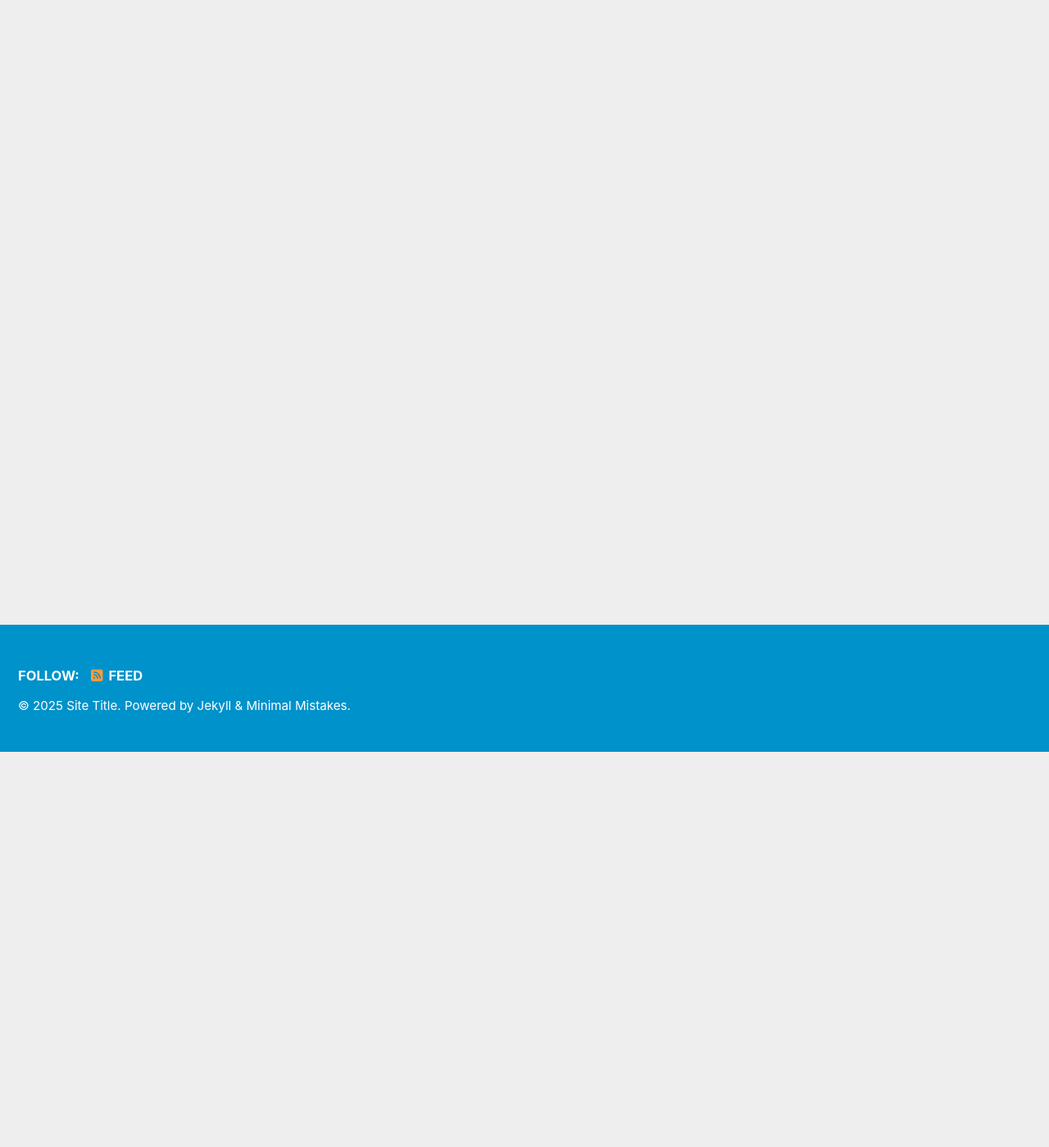
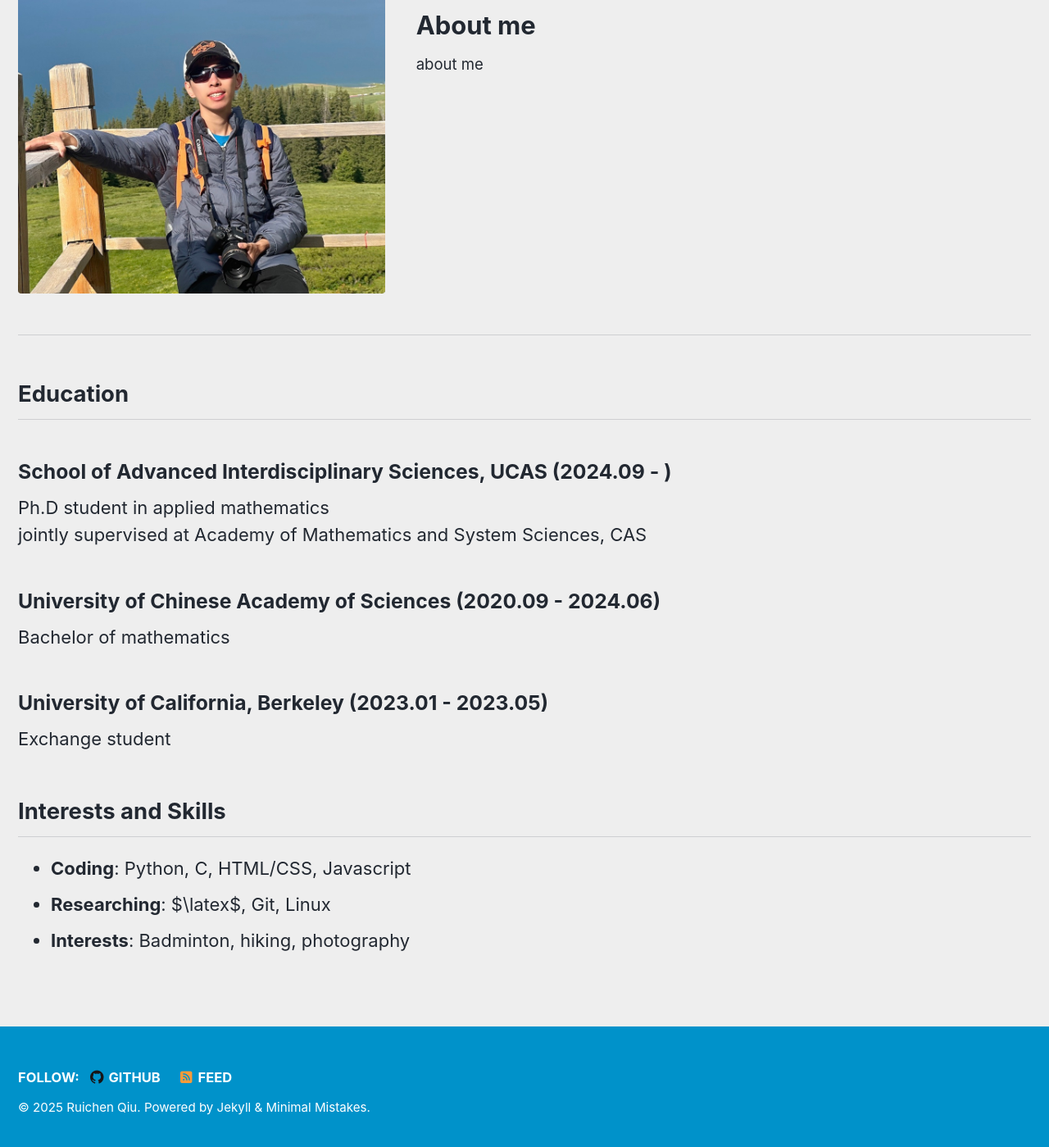
Before and after one commit to Iri-sated/Iri-sated.github.io, a Jekyll site: the page built from _pages/home.md, in a window 1280 px wide and 1400 px high, scrolled down 483 px. Shown: the whole window at 82% size. Built offline with Jekyll 4.4.1, drawn with Linux system fonts in a browser that asks for light colours; cached includes are drawn as plain includes; the list of posts is cut into pages by our own code; some of the changed text lies outside the part shown.

Commit message:
Basic info

```diff
--- a/_config.yml
+++ b/_config.yml
@@ -17,16 +17,16 @@ minimal_mistakes_skin    : "air" # "air", "aqua", "contrast", "dark", "dirt", "n
 # Site Settings
 locale                   : "en-US"
 rtl                      : # true, false (default) # turns direction of the page into right to left for RTL languages
-title                    : "Site Title"
+title                    : "Ruichen Qiu"
 title_separator          : "-"
 subtitle                 : # site tagline that appears below site title in masthead
-name                     : "Your Name"
-description              : "An amazing website."
-url                      : # the base hostname & protocol for your site e.g. "https://mmistakes.github.io"
+name                     : "Ruichen Qiu"
+description              : "Ph.D Student in Math and AI, Cyber Alchemist"
+url                      : "Iri-sated.github.io" # the base hostname & protocol for your site e.g. "https://mmistakes.github.io"
 baseurl                  : # the subpath of your site, e.g. "/blog"
-repository               : # GitHub username/repo-name e.g. "mmistakes/minimal-mistakes"
+repository               : "Iri-sated/Iri-sated.github.io" # GitHub username/repo-name e.g. "mmistakes/minimal-mistakes"
 teaser                   : # path of fallback teaser image, e.g. "/assets/images/500x300.png"
-logo                     : # path of logo image to display in the masthead, e.g. "/assets/images/88x88.png"
+logo                     : "assets/images/masthead_logo.jpg" # path of logo image to display in the masthead, e.g. "/assets/images/88x88.png"
 masthead_title           : # overrides the website title displayed in the masthead, use " " for no title
 breadcrumbs              : # true, false (default)
 words_per_minute         : 200
@@ -113,29 +113,29 @@ analytics:
 
 # Site Author
 author:
-  name             : "Your Name"
-  avatar           : # path of avatar image, e.g. "/assets/images/bio-photo.jpg"
-  bio              : "I am an **amazing** person."
-  location         : "Somewhere"
+  name             : "Ruichen Qiu"
+  avatar           : assets/images/avatar_ai.jpg # path of avatar image, e.g. "/assets/images/bio-photo.jpg"
+  bio              : "Ph.D Student in Math and AI, Cyber Alchemist"
+  location         : "Beijing, China"
   email            :
   links:
     - label: "Email"
       icon: "fas fa-fw fa-envelope-square"
-      # url: "mailto:your.name@email.com"
+      url: "mailto:qiuruichen20@mails.ucas.ac.cn"
     - label: "Website"
       icon: "fas fa-fw fa-link"
-      # url: "https://your-website.com"
-    - label: "Twitter"
-      icon: "fab fa-fw fa-twitter-square"
+      url: "https://Iri-sated.github.io"
+    #- label: "Twitter"
+    #  icon: "fab fa-fw fa-twitter-square"
       # url: "https://twitter.com/"
-    - label: "Facebook"
-      icon: "fab fa-fw fa-facebook-square"
+    #- label: "Facebook"
+    #  icon: "fab fa-fw fa-facebook-square"
       # url: "https://facebook.com/"
     - label: "GitHub"
       icon: "fab fa-fw fa-github"
-      # url: "https://github.com/"
-    - label: "Instagram"
-      icon: "fab fa-fw fa-instagram"
+      url: "https://github.com/Iri-sated"
+    #- label: "Instagram"
+    #  icon: "fab fa-fw fa-instagram"
       # url: "https://instagram.com/"
 
 # Site Footer
@@ -149,7 +149,7 @@ footer:
       # url:
     - label: "GitHub"
       icon: "fab fa-fw fa-github"
-      # url:
+      url: "https://github.com/Iri-sated"
     - label: "GitLab"
       icon: "fab fa-fw fa-gitlab"
       # url:
@@ -323,3 +323,19 @@ defaults:
       comments: # true
       share: true
       related: true
+
+  # _pages
+  - scope:
+      path: ""
+      type: pages
+    values:
+      layout: single
+
+# Collections
+collections:
+  experience:
+    output: true
+    permalink: /:collection/:path/
+  publication:
+    output: true
+    permalink: /:collection/:path/
--- /dev/null
+++ b/_pages/home.md
@@ -0,0 +1,39 @@
+---
+layout: splash
+permalink: /
+title: Ruichen Qiu
+header:
+  overlay_color: "#5e616c"
+  #overlay_image: /assets/images/mm-home-page-feature.jpg
+  overlay_filter: "0.1"
+  overlay_image: /assets/images/experience_head2.jpg
+excerpt: Ph.D Student in Math and Artificial Intelligence，Cyber Alchemist
+feature_row:
+  - image_path: assets/images/avatar.jpg
+    #alt: "placeholder image 2"
+    title: "About me"
+    excerpt: 'about me'
+    #url: "#test-link"
+    #btn_label: "Read More"
+    #btn_class: "btn--primary"
+---
+
+{% include feature_row type="left" %}
+
+## Education
+
+### School of Advanced Interdisciplinary Sciences, UCAS (2024.09 - )
+Ph.D student in applied mathematics
+jointly supervised at Academy of Mathematics and System Sciences, CAS
+
+### University of Chinese Academy of Sciences (2020.09 - 2024.06)
+Bachelor of mathematics
+
+### University of California, Berkeley (2023.01 - 2023.05)
+Exchange student
+
+## Interests and Skills
+
+- **Coding**: Python, C, HTML/CSS, Javascript
+- **Researching**: $\latex$, Git, Linux
+- **Interests**: Badminton, hiking, photography
--- a/index.html
+++ /dev/null
@@ -1,4 +0,0 @@
----
-layout: home
-author_profile: true
----
```
Also changed, not shown: _data/navigation.yml (+6 -2 lines), _pages/404.md (added, +8 -0 lines), _pages/experience.md (added, +27 -0 lines), _pages/publications.md (added, +12 -0 lines), _publication/PowerMLP.md (added, +12 -0 lines), _publication/Unlink to Unlearn.md (added, +12 -0 lines), assets/images/avatar.jpg (added), assets/images/avatar_ai.jpg (added), assets/images/experience_head.jpeg (added), assets/images/experience_head2.jpg (added), assets/images/masthead_logo.jpg (added).
